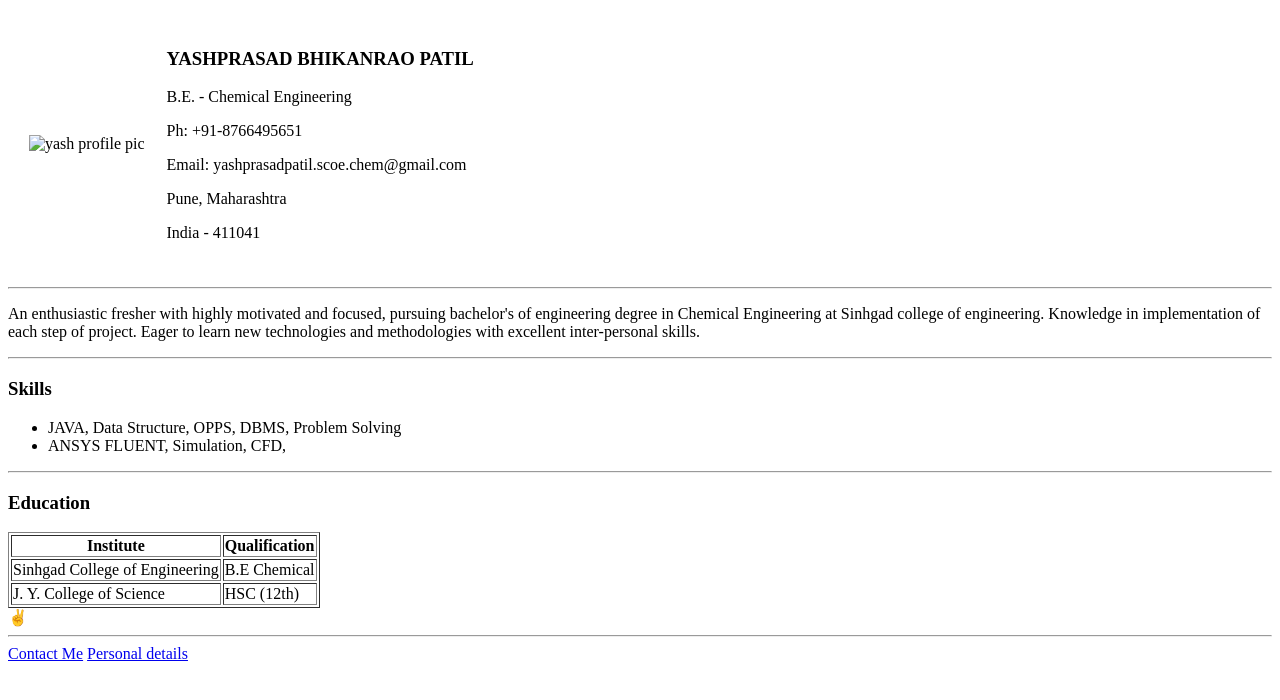
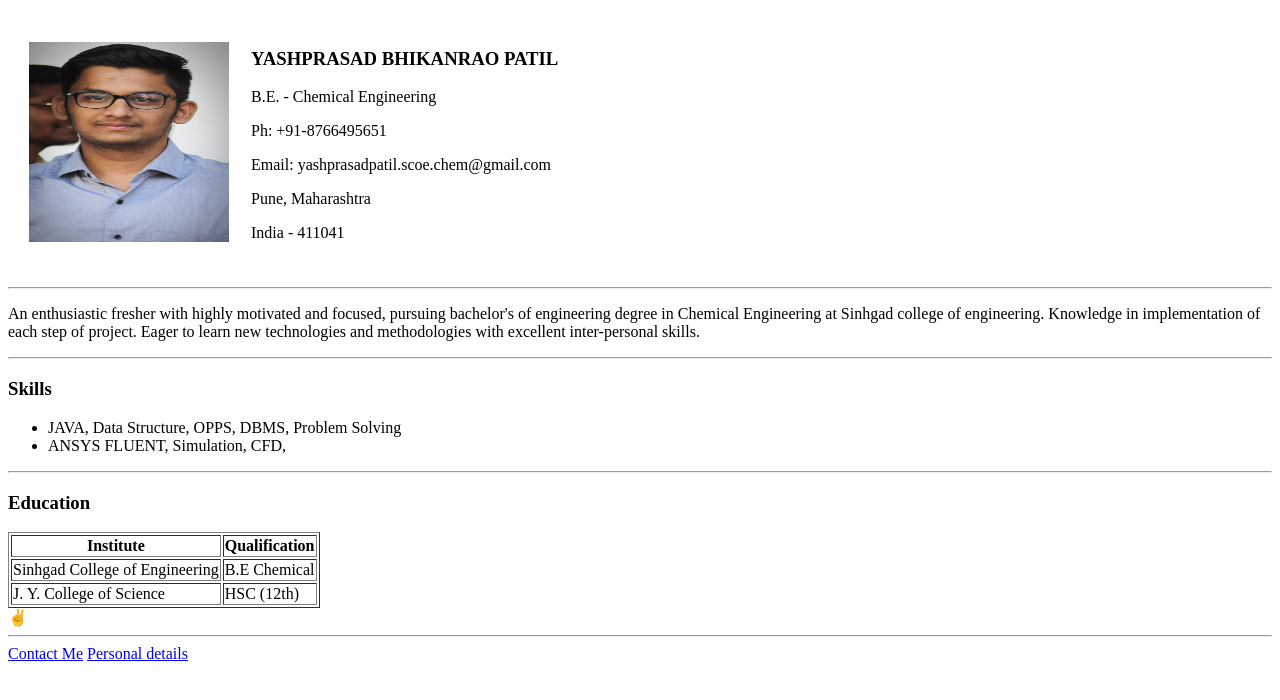
Before and after one commit to Yashprasadpatil/Resume, a plain HTML site: page index.html in a window 1280 px wide. Drawn offline with Linux system fonts and the light colour scheme.

Commit message:
Update index.html

```diff
--- a/index.html
+++ b/index.html
@@ -7,7 +7,7 @@
 <body>
     <table cellspacing ="20">
         <tr>
-            <td><img src ="C:\Users\yashprasad\OneDrive\Desktop\New folder\images\photos\WhatsApp Image 2022-01-22 at 4.02.40 PM.jpeg"alt="yash profile pic" width="200" height="200"></td>
+            <td><img src ="New folder/image.jpeg"alt="yash profile pic" width="200" height="200"></td>
             <td><h3>YASHPRASAD BHIKANRAO PATIL</h3>
                 <p>B.E. - Chemical Engineering</p>
                 <p>Ph: +91-8766495651</p>
```
